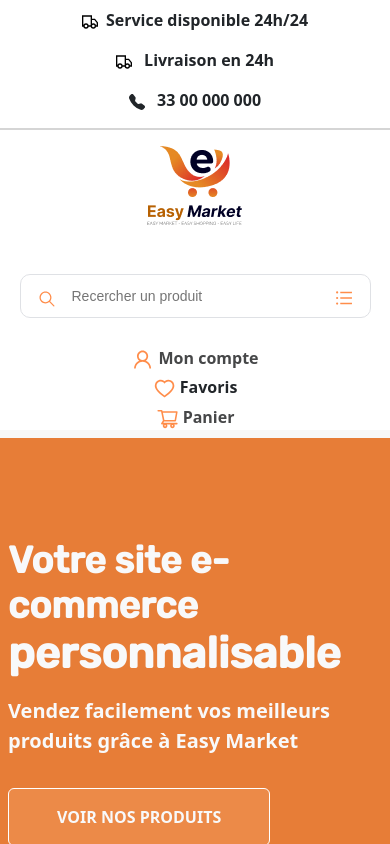
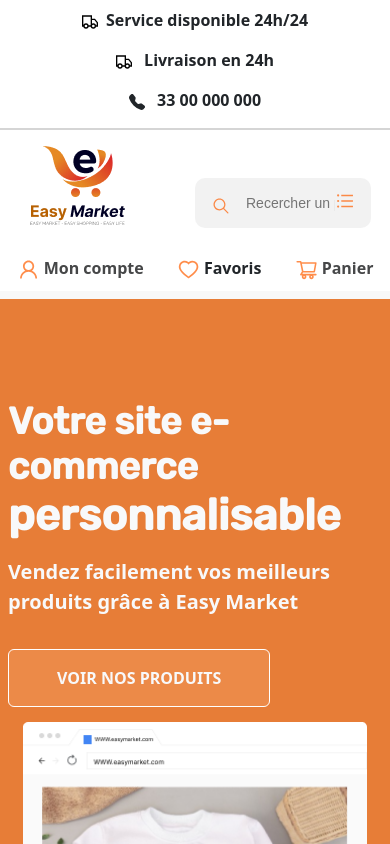
Before and after one commit to founaghe1/easy-market, a React (Create React App) app: page / in a window 390 px wide. Shown: the top 844 px of the page. Built offline with nearby package versions, Linux system fonts and the light colour scheme; a web font is replaced by a local one.

Commit message:
rectification navbar

```diff
--- a/src/Components/Dashdoard/Accueil/Accueil.jsx
+++ b/src/Components/Dashdoard/Accueil/Accueil.jsx
@@ -105,7 +105,7 @@ const Accueil = () => {
       </div>
 
       <div class="container pt-5">
-        <h1 className="text-center">Nouveautés du moments</h1>
+        <h1 className="text-center">Nouveaux produits </h1>
         <br />
         <div className="row">
           <div className="col">
--- a/src/Components/Dashdoard/Accueil/accueil.css
+++ b/src/Components/Dashdoard/Accueil/accueil.css
@@ -25,10 +25,16 @@
   width: 88%;
 }
 
+.section1{
+  background-color: #cdcdcd0e !important;
+  padding-bottom: 25px;
+
+}
 .sect1Ico {
   width: 130px;
   height: 130px;
   border: 2px solid rgba(128, 128, 128, 0.537);
+  background-color: #ffffff;
 }
 
 
@@ -199,7 +205,3 @@
   width: 15px;
   height: 15px;
 }
-
-.react-multiple-carousel__arrow--left {
-
-}
--- a/src/Components/Navbar/Navbar.jsx
+++ b/src/Components/Navbar/Navbar.jsx
@@ -38,12 +38,16 @@ const Navbar = () => {
           </div>
         </div>
         <div className="row text-center">
-          <div className="col-md-2 pt-3">
-            <Link to="/">
-              <img src={logoNav} alt="" />
-            </Link>
-          </div>
-          <div className="col-md-6 pt-5 pb-2">
+          <div className="d-md-flex justify-content-md-between">
+
+
+            <div className="col-md-8 d-sm-flex logCherche justify-content-sm-center justify-content-md-around  px-sm-5">
+            <div className="col-md-2 col-sm-6 pt-3 log">
+              <Link to="/">
+                <img src={logoNav} alt="" />
+              </Link>
+            </div>
+            <div className="col-md-6 col-sm-6 pt-5 pb-2 pe-sm-5  w-75 recherche">
             <div className="searchbar ">
               <div className="searchbar-wrapper ">
                 <div className="searchbar-left">
@@ -75,9 +79,12 @@ const Navbar = () => {
                 </div>
               </div>
             </div>
-          </div>
-          <div className="col-md-4 d-md-flex justify-content-start pt-3 pt-md-5">
-            <div className="pe-md-3 pt-1">
+            </div>
+            </div>
+
+
+            <div className="col-md-4 d-md-flex justify-content-md-start d-sm-flex justify-content-sm-around pt-3 pt-md-5 comptFavPani">
+            <div className="pe-md-3 pt-1 ">
                 <div>
                     <Link to="/compte" className='text-decoration-none link mb-0'>
                       <AiOutlineUser className="fs-3 me-1 ico"/>
@@ -95,6 +102,7 @@ const Navbar = () => {
                 <span className="fw-bold">Panier</span>
               </div>
             </Link>
+            </div>
           </div>
         </div>
       </div>
--- a/src/Components/Navbar/navbar.css
+++ b/src/Components/Navbar/navbar.css
@@ -9,9 +9,8 @@
     color: #202124;
     display: flex;
     z-index: 3;
-    height: 44px;
-    background: white;
-    border: 1px solid #dfe1e5;
+    height: 50px;
+    background: rgba(204, 204, 204, 0.25);
     box-shadow: none;
     border-radius: 10px;
     margin: 0 auto;
@@ -95,3 +94,22 @@
   .ico{
     color: rgba(255, 94, 0, 0.709);
   }
+
+  @media  screen and (max-width: 520px) {
+    .log img{
+      font-size: 100px;
+    }
+    .recherche{
+      width: 50% !important;
+      margin-right: -20px;
+    }
+    .logCherche{
+      display: flex;
+      justify-content: space-around;
+    }
+    .comptFavPani{
+      display: flex;
+      justify-content: space-around;
+      padding-bottom: 10px;
+    }
+  }
--- a/src/Components/ProdPopulaire/ProdPopulaire.jsx
+++ b/src/Components/ProdPopulaire/ProdPopulaire.jsx
@@ -10,12 +10,12 @@ const ProdPopulaire = () => {
         <section className='proPopulaire'>
             <div className='container'>
                 <div className="div">
-                    <h1 className="text-center">Produits populaires</h1>
+                    <h1 className="text-center text-dark">Produits populaires</h1>
                 </div>
                 <div className="row justify-content-center align-items-center my-5">
                     {prod.map((image) => (
-                        <div className="col-lg-3 col-md-6 col-sm-12">
-                            <div className="card rounded-4 mb-3">
+                        <div className="col-lg-3 col-md-6 col-sm-6">
+                            <div className="card rounded-4 mb-3 w-100">
                                 <div>
                                     <div className='div-image position-relative'>
                                         <img src={image.img} className="card-img-top" alt="image" />
```
